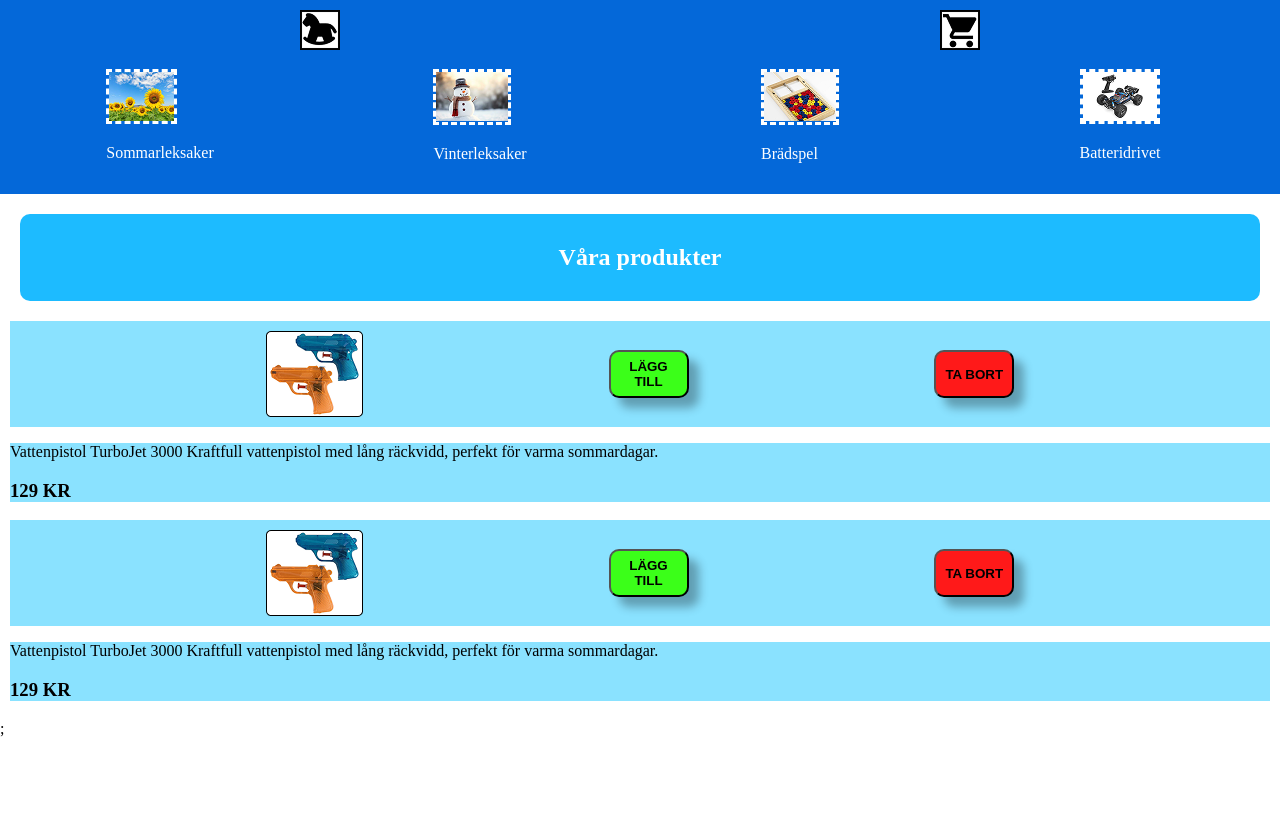
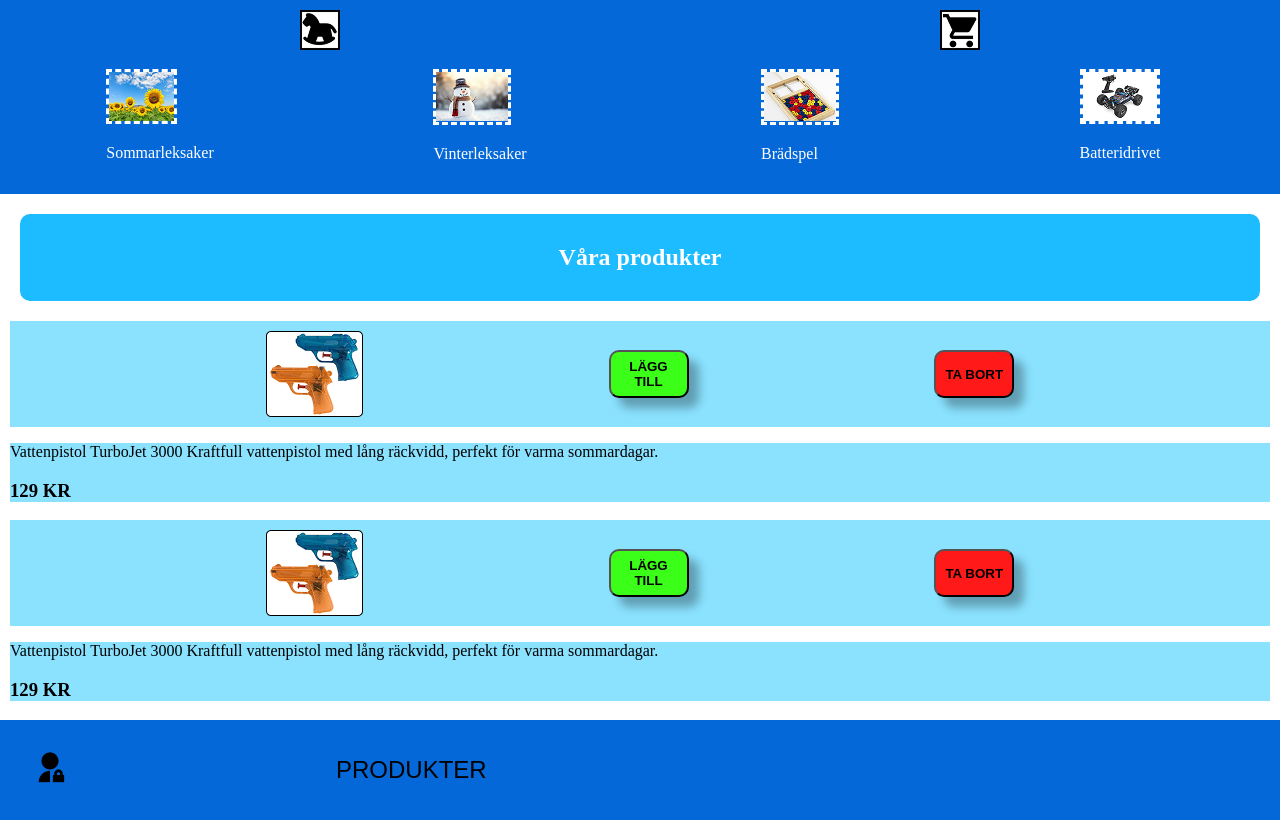
Before and after one commit to TimmyBartelius/JSX-inl-mningsuppgift, a React (Vite) app in the folder my-app/: page / in a window 1280 px wide. Built offline with nearby package versions, Linux system fonts and the light colour scheme.

Commit message:
Tillfällig klar med Footer

```diff
--- a/my-app/src/App.jsx
+++ b/my-app/src/App.jsx
@@ -1,12 +1,14 @@
 //import { Routes, Route } from "react-router-dom";
 import Header from "./components/Header";
 import Home from "./pages/Home";
+import Footer from "./components/Footer";
 
 export default function App() {
   return (
     <main>
       <Header />
-      <Home />;
+      <Home />
+      <Footer />
     </main>
   );
 }
--- /dev/null
+++ b/my-app/src/components/Footer.css
@@ -0,0 +1,24 @@
+#footerBack {
+  background-color: rgb(4, 104, 217);
+  display: flex;
+  flex-direction: row;
+  box-sizing: border-box;
+}
+#adminLogin {
+  cursor: pointer;
+  height: 100px;
+  width: 100px;
+  display: block;
+  background: none;
+  padding: 0;
+  border: none;
+}
+#allProductsBtn {
+  border: none;
+  background: none;
+  cursor: pointer;
+  font-size: x-large;
+  height: 100px;
+  width: 100px;
+  margin-left: 230px;
+}
--- /dev/null
+++ b/my-app/src/components/Footer.jsx
@@ -0,0 +1,35 @@
+import React from "react"; //Jag importerar React
+import { useNavigate } from "react-router-dom"; //Jag importerar useNavigate från react-router-dom för att kunna använda routern
+import "./Footer.css";
+//Jag importerar css style från Footer.css
+
+const Footer = () => {
+  //Jag säger att constanten (Footer) får en arrow-function som i sin tur säger åt constanten "navigate" att använda useNavigate från react-router-dom som vi tidigare importerat.
+  const navigate = useNavigate();
+
+  //Jag ger constanten handleClickProducts en arrow-function som nyttjar navigate och ger den då sökvägen till alla produkter med react-router-dom funktionen useNavigate
+  const handleClickProducts = () => {
+    navigate("./src/pages/allProducts");
+  };
+
+  return (
+    //Jag returnerar det som syns på skärmen och använder id för att stylea min footer, knappar för att navigera vidare från vilken sida man befinner sig på
+    <main>
+      <section id="footerBack">
+        <button id="adminLogin">
+          <img src="./src/assets/Admin.PNG" alt="AdminLogin" />
+        </button>
+        <button id="allProductsBtn" onClick={handleClickProducts}>
+          PRODUKTER
+        </button>
+      </section>
+    </main>
+  );
+};
+
+export default Footer;
+//Jag exporterar Footern till App för att kunna använda den som tänkt.
+
+//1. Footern skall avgränsa med samma blåa färg som Headern
+//2. Det skall finnas en inlogg-ikon för admin (Om tid finns)
+//3. Till höger skall det finnas en knapp som leder till alla produkter (samt rensar filtreringen)
--- a/my-app/src/pages/Cart.jsx
+++ b/my-app/src/pages/Cart.jsx
@@ -1,8 +1,4 @@
-import {useState} from 'react';
-
-export async function(()=>{
-    const
-})
+import { useState } from "react";
 
 //1. Header,
 //2. Footer
```
Also changed, not shown: my-app/src/assets/Admin.png (added).
